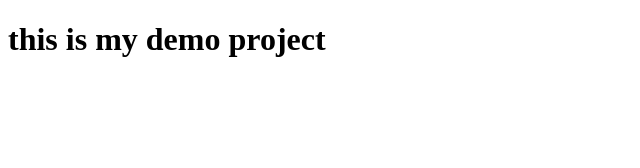
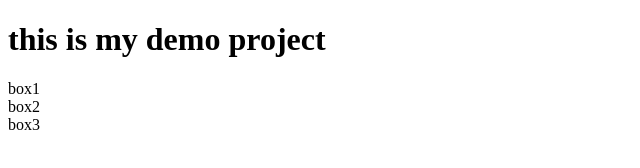
Before and after one commit to paramjit1102/demo1, a plain HTML site: page index.html in a window 1280 px wide. Shown: the whole page, without its empty margins (0-640 px from the left). Drawn offline with Linux system fonts and the light colour scheme.

Commit message:
second commit

```diff
--- a/index.html
+++ b/index.html
@@ -8,10 +8,14 @@
 </head>
 
 <body>
-
-
     <div>
         <h1>this is my demo project</h1>
+    </div>
+
+    <div class="main">
+        <div>box1</div>
+        <div>box2</div>
+        <div>box3</div>
     </div>
 
 </body>
```
